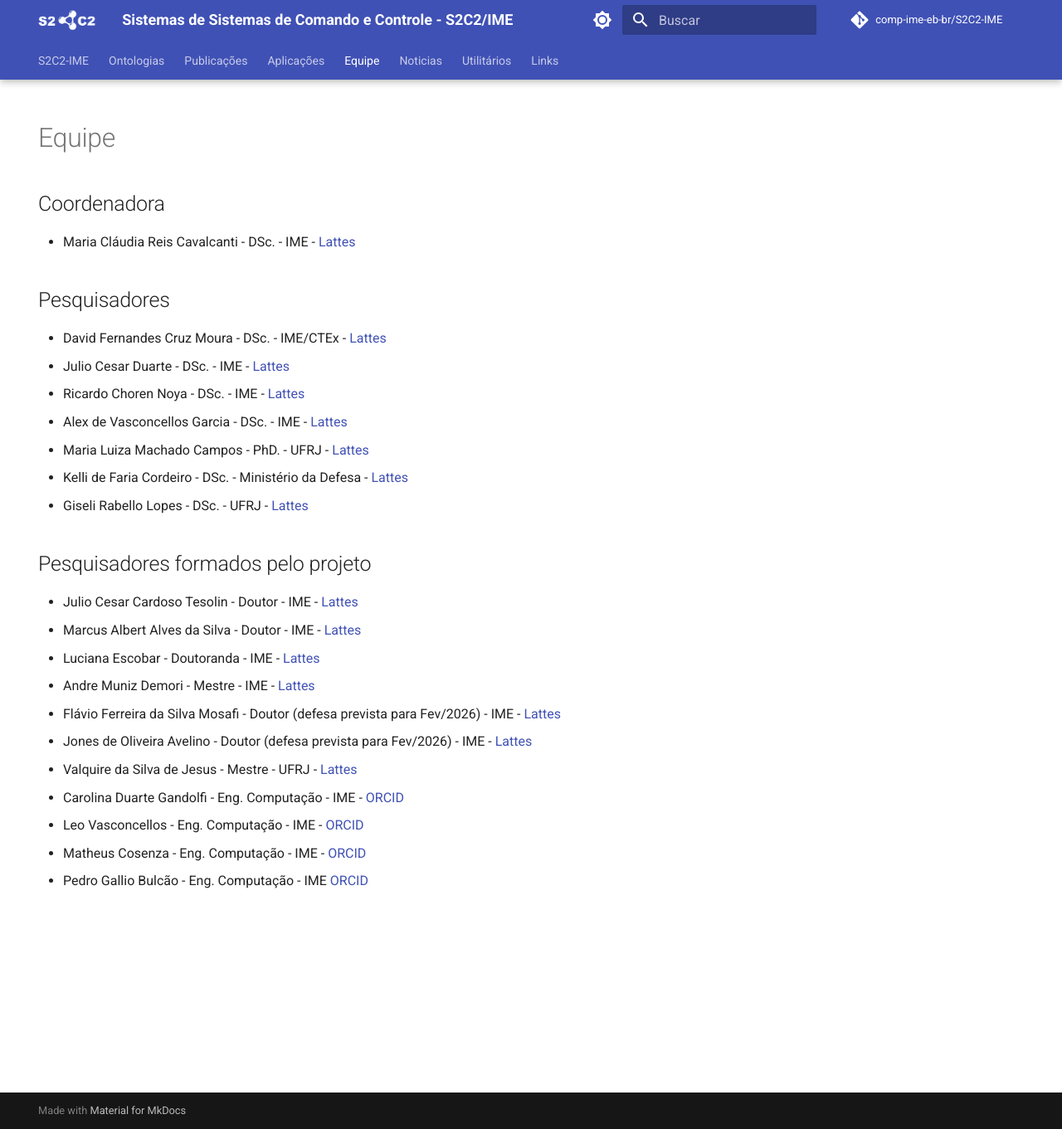
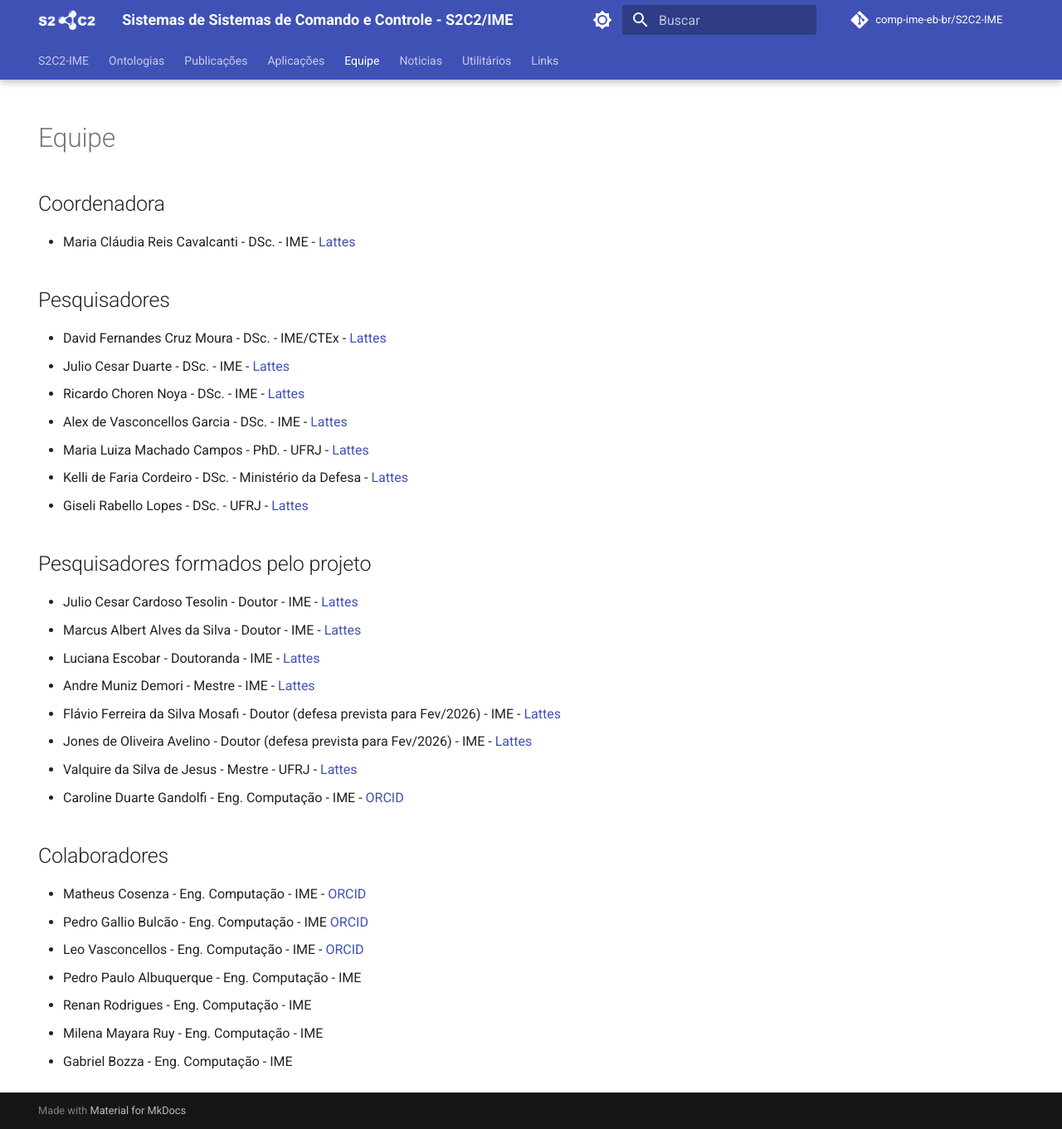
Before and after one commit to comp-ime-eb-br/S2C2-IME, an MkDocs documentation site: the page built from docs/equipe.md, in a window 1280 px wide and 1361 px high. Shown: the whole window at 83% size. Built offline with MkDocs 1.6.1 and Material for MkDocs 9.7.7, drawn with Linux system fonts in a browser that asks for light colours; comment, search, counter and statistics services are not loaded.

Commit message:
Update equipe.md

```diff
--- a/docs/equipe.md
+++ b/docs/equipe.md
@@ -24,7 +24,13 @@ hide:
 - Flávio Ferreira da Silva Mosafi - Doutor (defesa prevista para Fev/2026) - IME - [Lattes](http://lattes.cnpq.br/0601021723340429)
 - Jones de Oliveira Avelino	- Doutor (defesa prevista para Fev/2026) - IME - [Lattes](http://lattes.cnpq.br/0111943490858704)
 - Valquire da Silva de Jesus - Mestre - UFRJ - [Lattes](http://lattes.cnpq.br/2808697732330017)
-- Carolina Duarte Gandolfi - Eng. Computação - IME - [ORCID](https://orcid.org/0009-0006-1173-8600)
-- Leo Vasconcellos - Eng. Computação - IME - [ORCID](https://orcid.org/0009-0005-9020-3059)
+- Caroline Duarte Gandolfi - Eng. Computação - IME - [ORCID](https://orcid.org/0009-0006-1173-8600)
+
+## Colaboradores
 - Matheus Cosenza - Eng. Computação - IME - [ORCID](https://orcid.org/0009-0008-4329-0956)
 - Pedro Gallio Bulcão - Eng. Computação - IME [ORCID](https://orcid.org/0009-0008-6666-0104)
+- Leo Vasconcellos - Eng. Computação - IME - [ORCID](https://orcid.org/0009-0005-9020-3059)
+- Pedro Paulo Albuquerque - Eng. Computação - IME
+- Renan Rodrigues - Eng. Computação - IME
+- Milena Mayara Ruy - Eng. Computação - IME
+- Gabriel Bozza - Eng. Computação - IME
```
